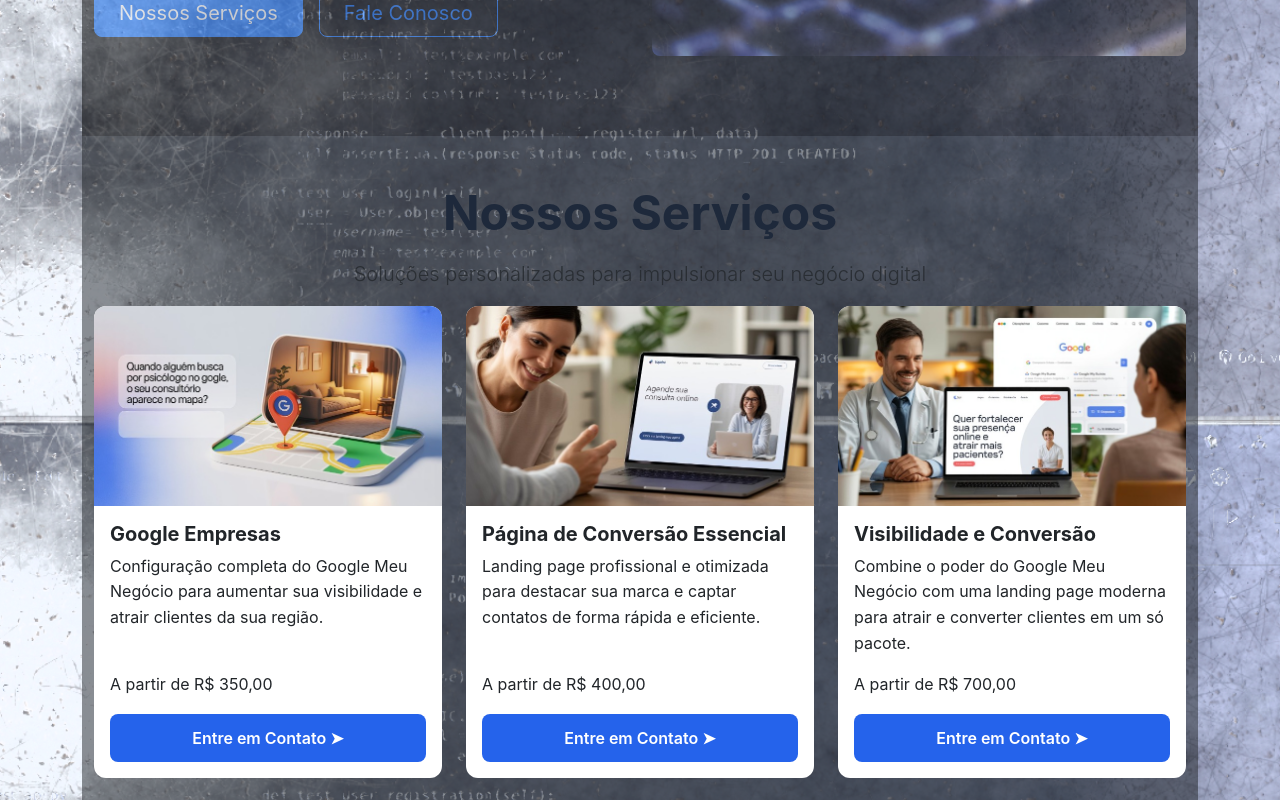
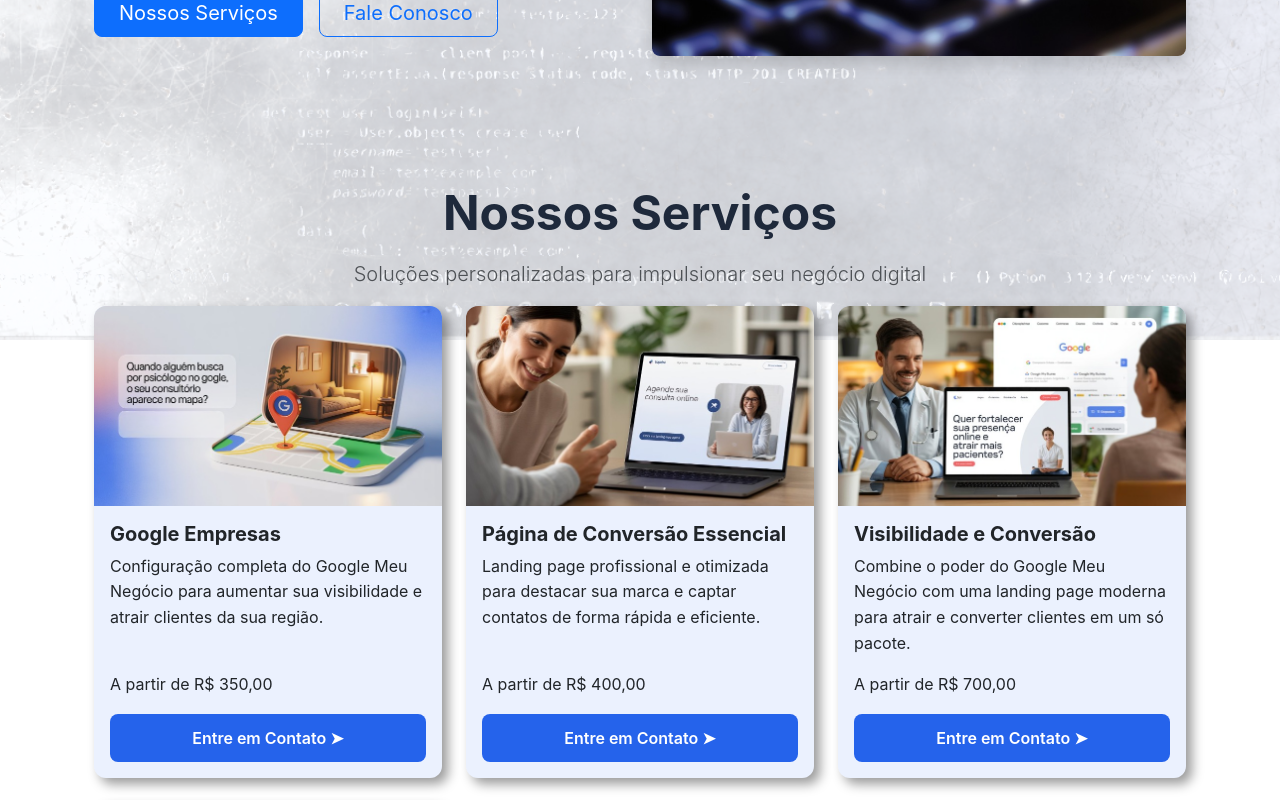
Before and after one commit to Fernando-Psy/fctec-site-new, a React (Vite) app: page / in a window 1280 px wide. Shown: the part 460-1260 px from the top of the page. Built offline with nearby package versions, Linux system fonts and the light colour scheme.

Commit message:
feat: Atualizar estilos do site, incluindo melhorias na seção Hero e remoção de imagem desnecessária

```diff
--- a/src/App.css
+++ b/src/App.css
@@ -10,16 +10,25 @@
   --success: #10b981;
 }
 
-/* Layout moderno */
-.fundo-site {
+body {
   margin: 0;
   padding: 0;
-  background-image: url("/src/assets/images/3DLogoLab.png");
+  box-sizing: border-box;
+  position: relative;
+  min-height: 100vh;
+}
+
+body::before {
+  content: "";
+  position: fixed;
+  top: 0;
+  left: 0;
+  width: 100%;
+  height: 100%;
+  background: url("/src/assets/images/3DLogoLab.png") no-repeat center center;
   background-size: cover;
-  background-position: center;
-  background-repeat: no-repeat;
-  background-attachment: fixed;
-  min-height: calc(100vh - 140px);
+  opacity: 0.3; /* controla a transparência */
+  z-index: -1;  /* deixa atrás do conteúdo */
 }
 
 /* Tipografia melhorada */
@@ -39,12 +48,8 @@ h1, h2, h3, h4, h5, h6 {
   border: none;
   border-radius: 12px;
   overflow: hidden;
-  background: white;
-}
-
-.service-card:hover {
-  transform: translateY(-8px);
-  box-shadow: 0 10px 25px rgba(0, 0, 0, 0.1) !important;
+  background: rgba(37, 99, 235, 0.09);
+  box-shadow: 6px 6px 12px rgba(0, 0, 0, 0.4);
 }
 
 /* Botões modernos */
@@ -66,7 +71,6 @@ h1, h2, h3, h4, h5, h6 {
 
 /* Navbar moderna */
 .custom-navbar {
-  background: #d3d3d3 !important;
   box-shadow: 0 2px 10px rgba(0, 0, 0, 0.2);
   padding: 1rem 0;
 }
@@ -88,8 +92,6 @@ h1, h2, h3, h4, h5, h6 {
 /* Hero section moderna */
 .hero-section {
   padding: 5rem 0;
-  background: #000;
-  opacity: 0.5;
 }
 
 /* Estilos para a seção de tecnologias */
@@ -101,7 +103,6 @@ h1, h2, h3, h4, h5, h6 {
 #technologies .tech-card:hover {
   transform: translateY(-5px);
   box-shadow: 0 5px 15px rgba(0, 0, 0, 0.1);
-  border-color: rgba(37, 99, 235, 0.2);
 }
 
 #technologies .tech-icon {
--- a/src/components/Hero/Hero.jsx
+++ b/src/components/Hero/Hero.jsx
@@ -39,7 +39,7 @@ const Hero = () => {
                 src={fctecImage}
                 className="img-fluid rounded-3 shadow"
                 alt="Ilustração de tecnologia"
-                style={{ maxWidth: '100%', height: 'auto' }}
+                style={{ maxWidth: '100%', height: 'auto', boxShadow: '6px 6px 12px rgba(0, 0, 0, 0.8)' }}
               />
               <div className="position-absolute top-0 start-0 w-100 h-100 opacity-10 rounded-3"></div>
             </div>
--- a/src/components/Services/Services.jsx
+++ b/src/components/Services/Services.jsx
@@ -34,7 +34,7 @@ const Services = () => {
   ];
 
   return (
-    <section id="products" className="py-6 bg-dark bg-opacity-50">
+    <section id="products" className="py-6">
       <Container>
         <div className="text-center mb-6">
           <h2 className="display-5 fw-bold mb-3 pt-5">Nossos Serviços</h2>
```
Also changed, not shown: src/assets/images/play5.webp (deleted).
